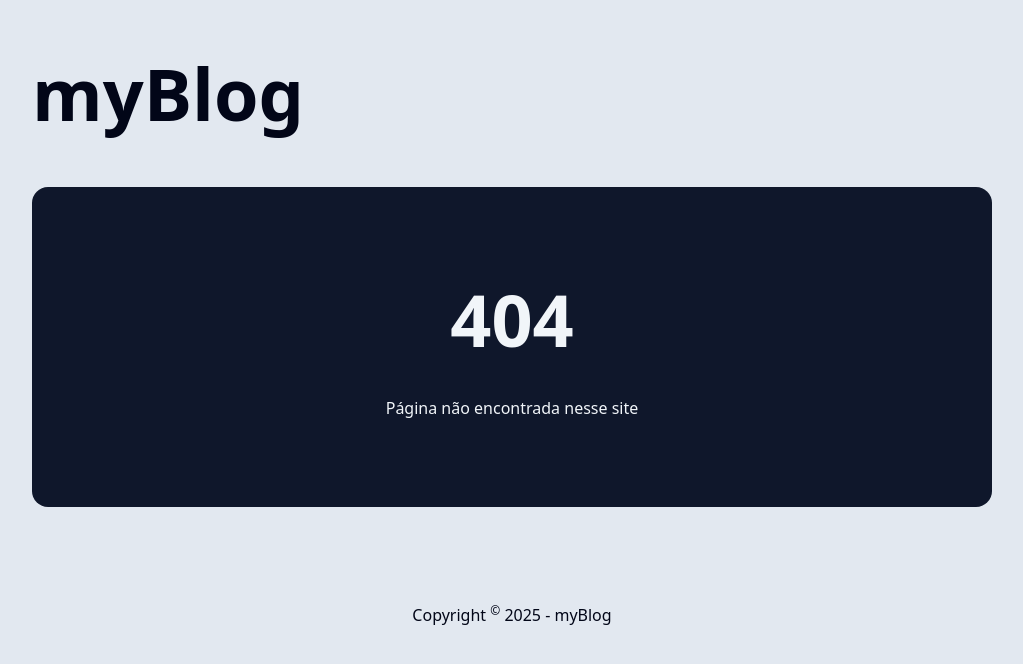
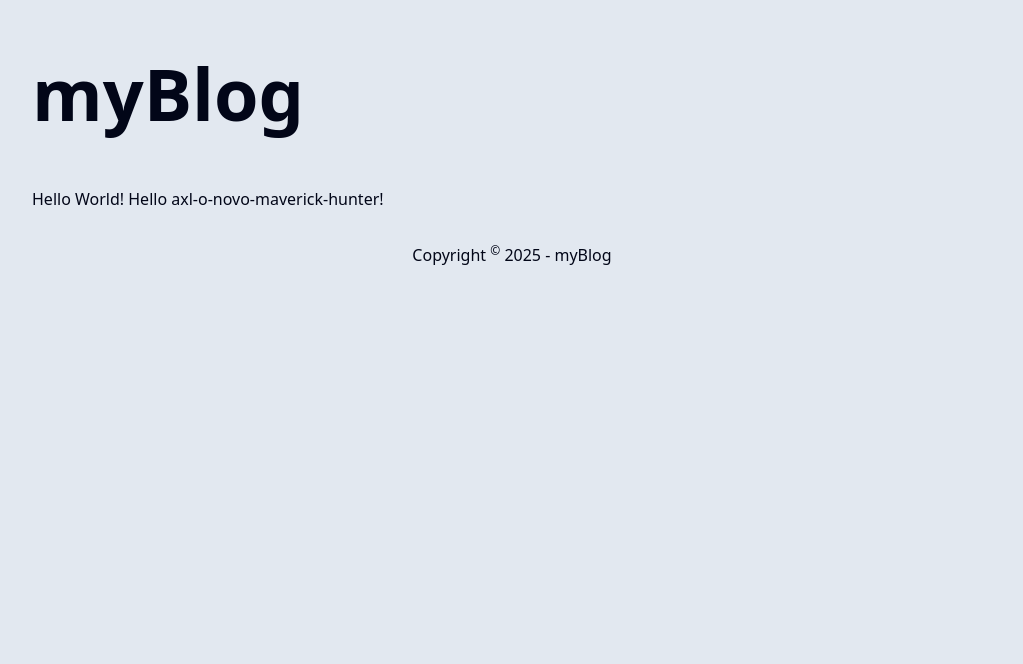
Before and after one commit to drkmatheus/myblog, a Next.js app: page /post/axl-o-novo-maverick-hunter in a window 1280 px wide. Before the commit this address had no page. Shown: the top 664 px of the page, without its empty margins (128-1151 px from the left). Built offline with nearby package versions, Linux system fonts and the light colour scheme.

Commit message:
Inicio de implementação de rotas dinâmicas

```diff
--- /dev/null
+++ b/src/app/post/[slug]/page.tsx
@@ -0,0 +1,13 @@
+type PostSlugPageProps = {
+  params: Promise<{ slug: string }>;
+};
+
+export default async function PostSlugPage({ params }: PostSlugPageProps) {
+  const { slug } = await params;
+
+  return (
+    <div>
+      <h1>Hello World! Hello {slug}!</h1>
+    </div>
+  );
+}
```
